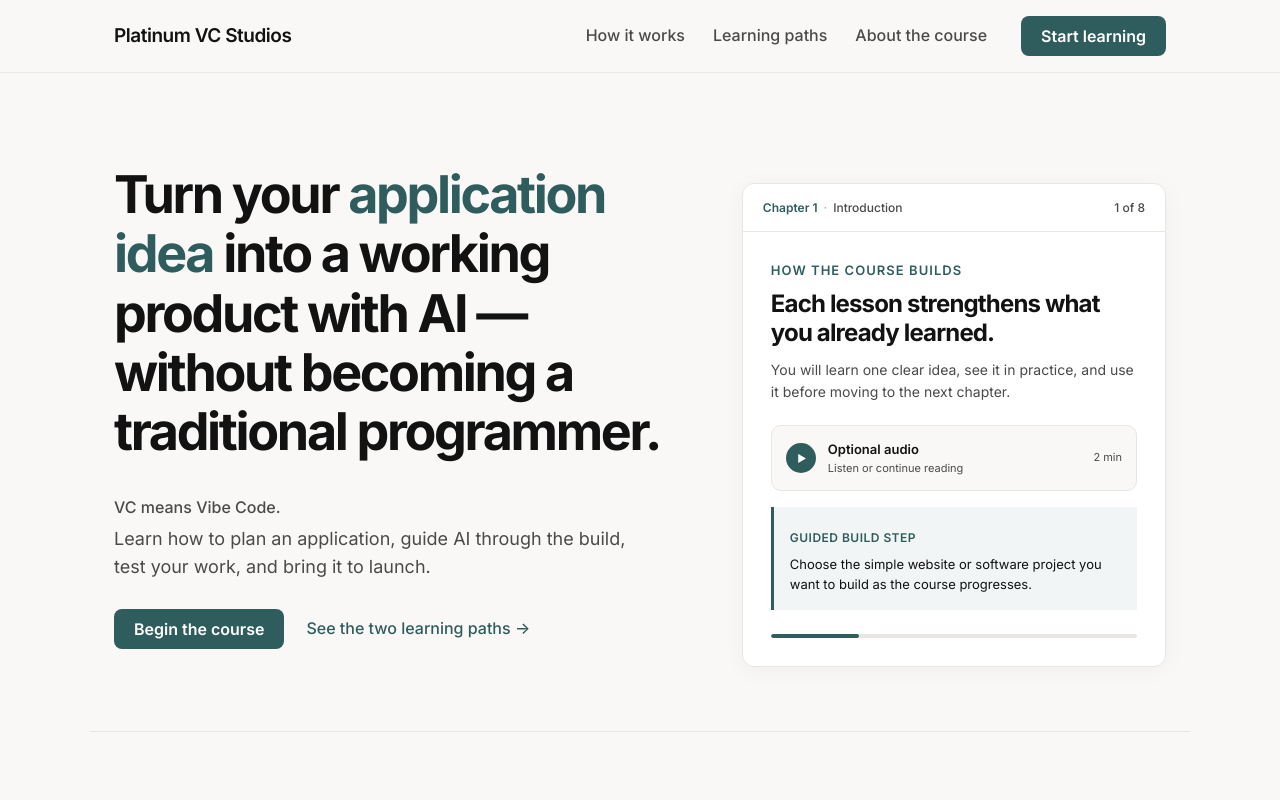
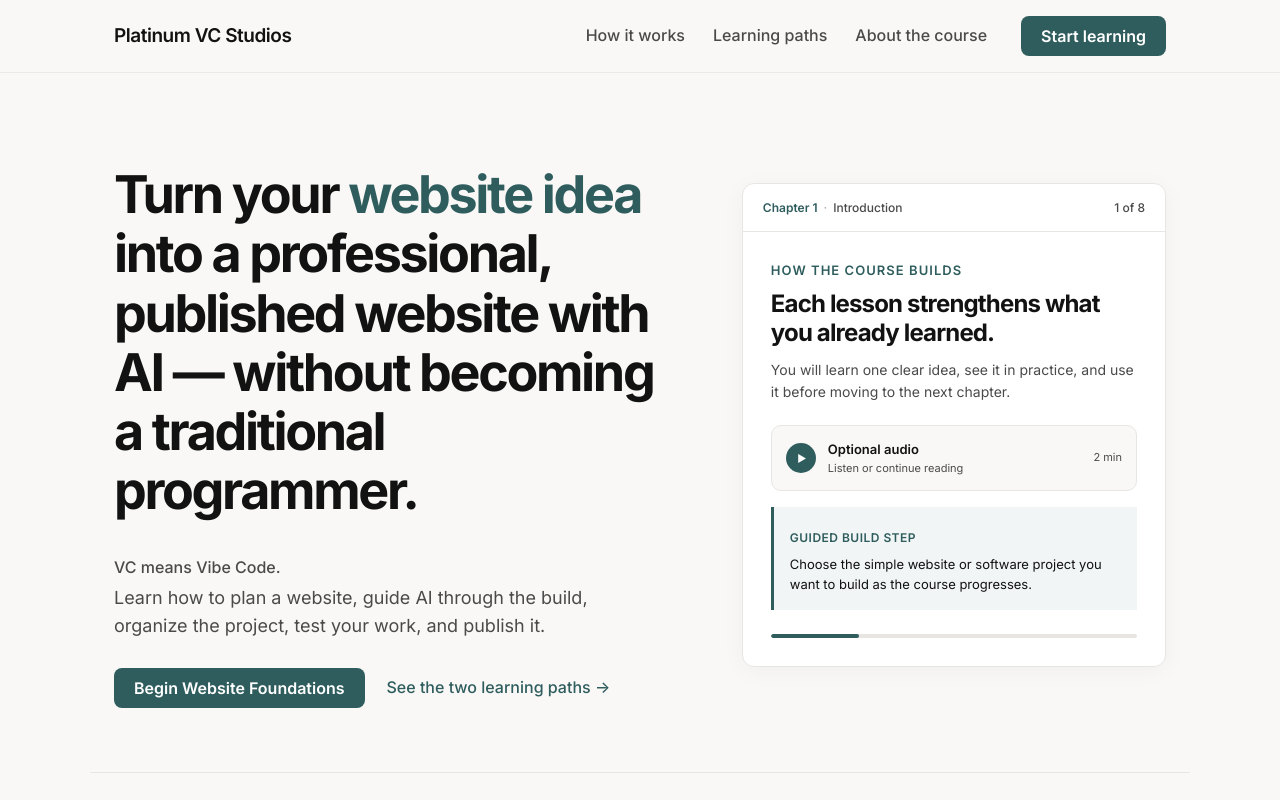
Before and after one commit to Emanuel628/VC-Studios, a React (Vite) app: page / in a window 1280 px wide. Shown: the top 800 px of the page. Built offline with nearby package versions, Linux system fonts and the light colour scheme.

Commit message:
Narrow landing hero to Website Foundations

```diff
--- a/src/components/landing/Hero.tsx
+++ b/src/components/landing/Hero.tsx
@@ -7,16 +7,16 @@ export function Hero() {
     <section className={`${styles.page} ${styles.hero}`} id="top" aria-labelledby="hero-title">
       <div className={styles.heroCopy}>
         <h1 id="hero-title">
-          Turn your <span>application idea</span> into a working product with AI — without becoming a traditional programmer.
+          Turn your <span>website idea</span> into a professional, published website with AI — without becoming a traditional programmer.
         </h1>
 
         <p className={styles.heroClarifier}>VC means Vibe Code.</p>
         <p className={styles.heroDescription}>
-          Learn how to plan an application, guide AI through the build, test your work, and bring it to launch.
+          Learn how to plan a website, guide AI through the build, organize the project, test your work, and publish it.
         </p>
 
         <div className={styles.heroActions}>
-          <PrimaryLink href="/register">Begin the course</PrimaryLink>
+          <PrimaryLink href="/register">Begin Website Foundations</PrimaryLink>
           <a className={styles.secondaryLink} href="#learning-paths">
             See the two learning paths <span aria-hidden="true">→</span>
           </a>
```
